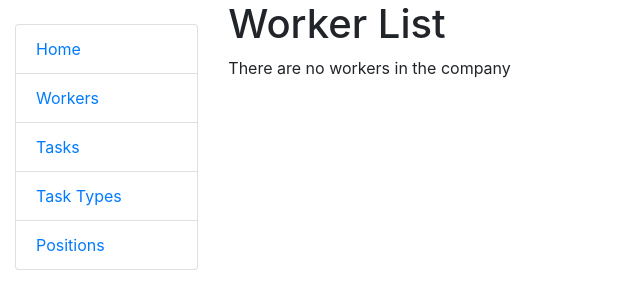
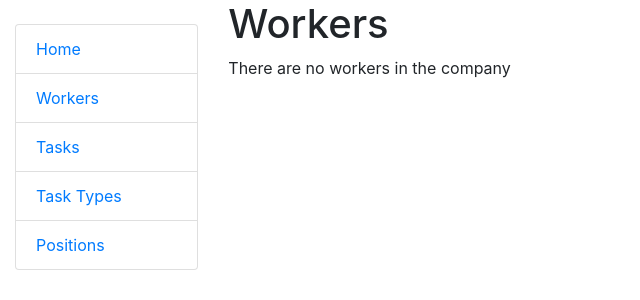
Before and after one commit to NoroiMusha37/it-company-task-manager-site, a Django app: page /workers/ in a window 1280 px wide. Shown: the top 300 px of the page, without its empty margins (0-640 px from the left). Run offline with Django 5.2, Linux system fonts and the light colour scheme; data that the repository does not hold is empty.

Commit message:
change position_list.html to view workers related to the position

```diff
--- a/templates/tasks/position_list.html
+++ b/templates/tasks/position_list.html
@@ -2,13 +2,13 @@
 
 {% block content %}
   <h1>
-    Position List
+    Positions
   </h1>
   {% if position_list %}
     <ul>
       {% for position in position_list %}
         <li>
-          {{ position.name }}
+          <a href="{% url "tasks:worker-list" %}?position={{ position.id }}"> {{ position.name }}</a>
         </li>
       {% endfor %}
     </ul>
--- a/templates/tasks/worker_list.html
+++ b/templates/tasks/worker_list.html
@@ -2,19 +2,27 @@
 
 {% block content %}
   <h1>
-    Worker List
+    {% if position %}
+      Workers with position: {{ position.name }}
+    {% else %}
+      Workers
+    {% endif %}
   </h1>
   {% if worker_list %}
     <ul>
       {% for worker in worker_list %}
         <li>
-        <a href="{% url "tasks:worker-detail" pk=worker.id %} ">{{ worker.id }}</a>
+          <a href="{% url "tasks:worker-detail" pk=worker.id %} ">{{ worker.id }}</a>
           {{ worker.username }} {{ worker.first_name }}
           {{ worker.last_name }} {{ worker.position }}
         </li>
       {% endfor %}
     </ul>
   {% else %}
-    <p>There are no workers in the company</p>
+    {% if position %}
+      <p>There are no workers with position {{ position.name }}</p>
+    {% else %}
+      <p>There are no workers in the company</p>
+    {% endif %}
   {% endif %}
 {% endblock %}
```
